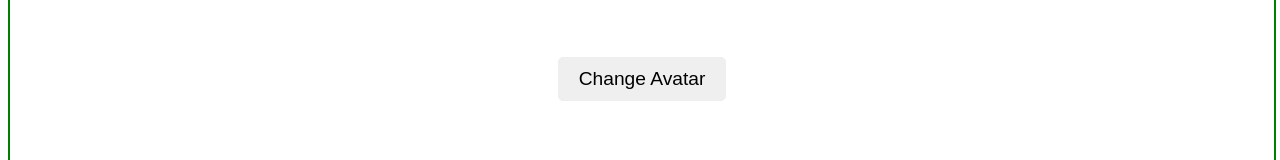
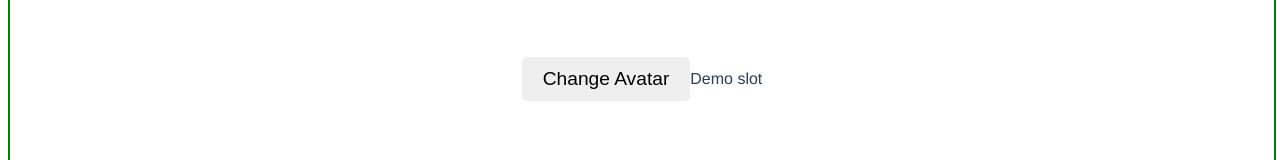
Before and after one commit to HungNhOnPV/VueJS, a Vue app: page / in a window 1280 px wide. Shown: the part 332-492 px from the top of the page. Built offline with nearby package versions, Linux system fonts and the light colour scheme.

Commit message:
slot in vue

```diff
--- a/src/App.vue
+++ b/src/App.vue
@@ -1,7 +1,9 @@
 <template>
   <div id="app">
     <comp-header :title="title" @handleChangeTitle="handleChangeTitle"/>
-    <comp-avatar />
+    <comp-avatar>
+      <div class="demo__slot">Demo slot</div>
+    </comp-avatar>
     <router-view/>
     <comp-footer />
   </div>
--- a/src/components/CompAvatar.vue
+++ b/src/components/CompAvatar.vue
@@ -2,6 +2,7 @@
   <div class="avatar">
     <button @click="handleAvatar()" class="avatar__btn">Change Avatar</button>
     <input type="file" :style="{display: 'none'}" ref="changeAvatar" />
+    <slot />
   </div>
 </template>
 
```
